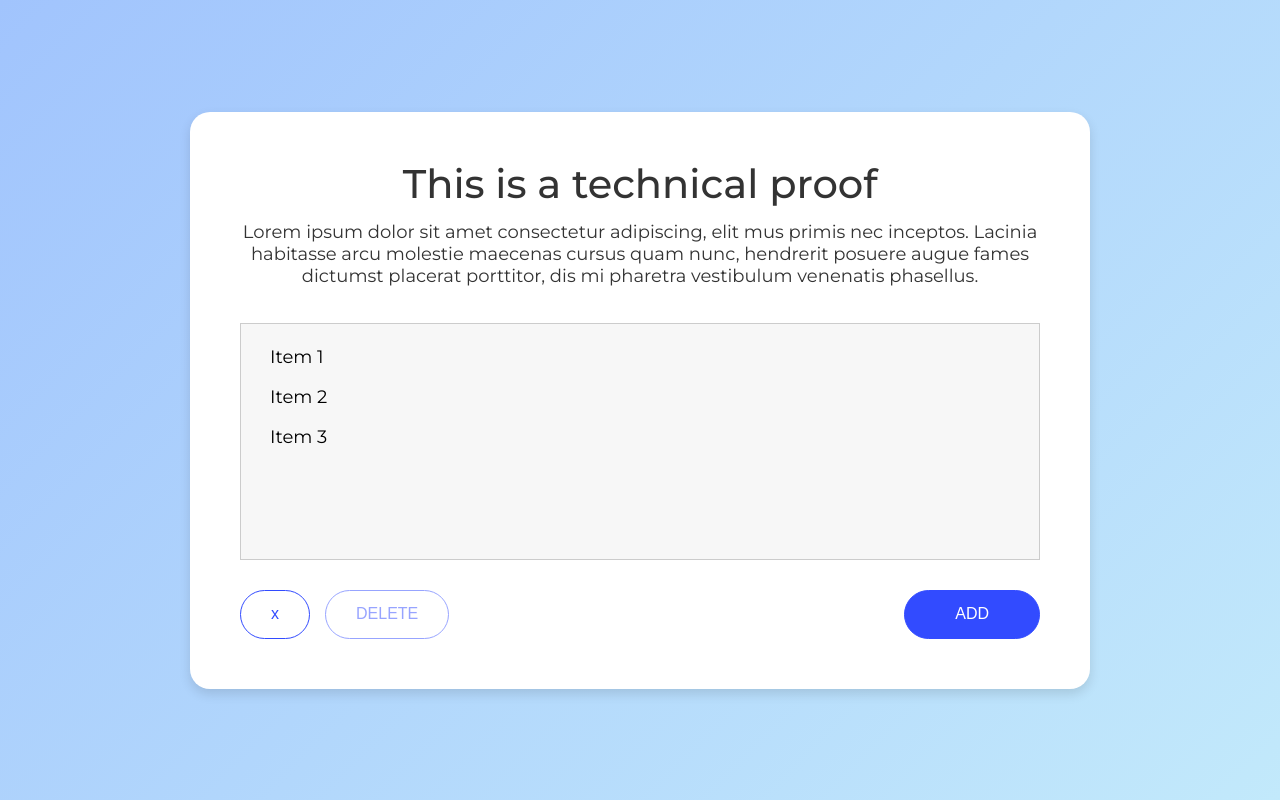
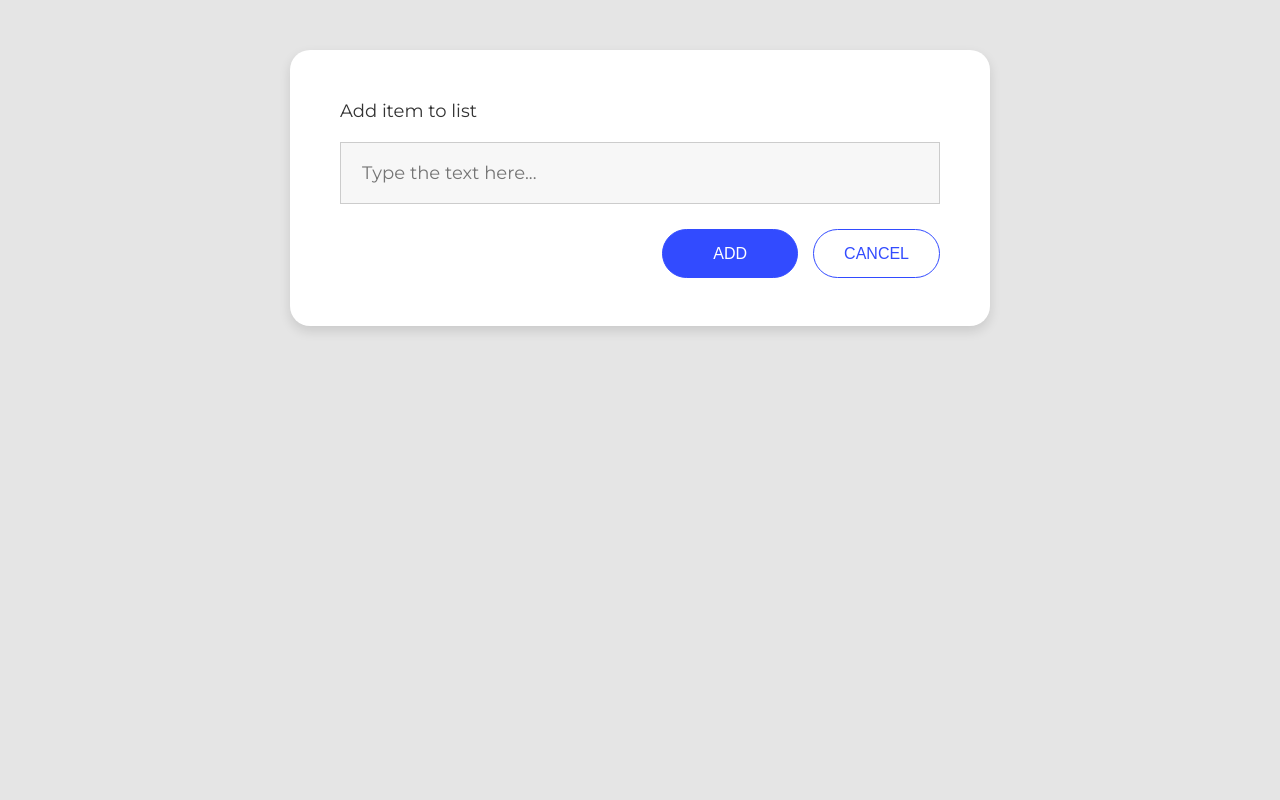
Before and after one commit to fcodiaz8/ci_prueba_tecnica, a React (Create React App) app: page /add in a window 1280 px wide. Built offline with nearby package versions, Linux system fonts and the light colour scheme.

Commit message:
Router y Layout 'Add'

```diff
--- a/package.json
+++ b/package.json
@@ -6,6 +6,7 @@
     "cra-template": "1.2.0",
     "react": "^19.0.0",
     "react-dom": "^19.0.0",
+    "react-router-dom": "^7.1.5",
     "react-scripts": "5.0.1",
     "styled-components": "^6.1.15",
     "web-vitals": "^4.2.4"
--- a/src/App.js
+++ b/src/App.js
@@ -1,11 +1,8 @@
-import { Home } from "./pages/Home";
+import { RouterProvider } from "react-router-dom";
+import { router } from "./routes";
 
 const App = () => {
-  return (
-    <div className="App">
-      <Home />
-    </div>
-  );
+  return <RouterProvider router={router} />;
 };
 
 export default App;
--- /dev/null
+++ b/src/pages/Add/index.js
@@ -0,0 +1,35 @@
+import * as S from "./styles";
+import { Button } from "../../components/Button";
+import { useNavigate } from "react-router-dom";
+
+export const Add = () => {
+  const navigate = useNavigate();
+
+  return (
+    <S.Add>
+      <S.Window>
+        <S.Description>Add item to list</S.Description>
+
+        <S.Content>
+          <input placeholder="Type the text here..." />
+        </S.Content>
+
+        <S.Buttons>
+          <div />
+          <div>
+            <Button
+              type="primary"
+              label="ADD"
+              onClick={() => navigate("/add")}
+            />
+            <Button
+              type="secondary"
+              label="CANCEL"
+              onClick={() => navigate("/")}
+            />
+          </div>
+        </S.Buttons>
+      </S.Window>
+    </S.Add>
+  );
+};
--- a/src/pages/Home/styles.js
+++ b/src/pages/Add/styles.js
@@ -1,50 +1,33 @@
 import styled from "styled-components";
 import { COLOR_PALETTE as C } from "../../styles";
 
-export const Home = styled.div`
+export const Add = styled.div`
   width: 100%;
   min-height: 100vh;
-  background: linear-gradient(
-    135deg,
-    ${C.BACKGROUND_1} 0%,
-    ${C.BACKGROUND_2} 100%
-  );
+  background-color: ${C.BACKGROUND_ADD};
 
   display: flex;
   justify-content: center;
-  align-items: center;
 `;
 
 export const Window = styled.div`
   display: flex;
   flex-direction: column;
   background-color: ${C.WHITE};
-  width: 900px;
-  height: 577px;
+  width: 700px;
+  height: 276px;
   border-radius: 20px;
   box-shadow: 0px 5px 12px ${C.SHADOW};
   box-sizing: border-box;
   padding: 50px;
-  margin: 10px;
-`;
-
-export const Title = styled.div`
-  height: 49px;
-  margin-bottom: 13px;
-  text-align: center;
-
-  font-size: 40px;
-  font-weight: 500;
-  line-height: 44px;
-  letter-spacing: 0px;
-  color: ${C.BLACK};
+  margin: 50px;
 `;
 
 export const Description = styled.div`
   display: flex;
   align-items: center;
-  height: 74px;
-  margin-bottom: 35px;
+  height: 22px;
+  margin-bottom: 20px;
   font-size: 18px;
   text-align: center;
   color: ${C.BLACK};
@@ -54,11 +37,17 @@ export const Content = styled.div`
   display: flex;
   flex-direction: column;
 
-  background-color: ${C.BACKGROUND_3};
-  height: 227px;
-  margin-bottom: 30px;
-  border: solid 1px ${C.BORDER};
-  padding: 13px 11px;
+  input {
+    color: ${C.BLACK};
+    background-color: ${C.BACKGROUND_3};
+    height: 22px;
+    margin-bottom: 25px;
+    border: solid 1px ${C.BORDER};
+    padding: 19px 21px;
+    outline: none;
+    font-family: "Montserrat";
+    font-size: 18px;
+  }
 `;
 
 export const Buttons = styled.div`
--- a/src/pages/Home/index.js
+++ b/src/pages/Home/index.js
@@ -2,10 +2,12 @@ import { useState } from "react";
 import * as S from "./styles";
 import { Button } from "../../components/Button";
 import { Item } from "../../components/Item";
+import { useNavigate } from "react-router-dom";
 
 export const Home = () => {
   const [items, setItems] = useState(["Item 1", "Item 2", "Item 3"]);
   const [selectedItems, setSelectedItems] = useState([]);
+  const navigate = useNavigate();
 
   const toggleSelectItem = (e) => {
     let newSelectItems = structuredClone(selectedItems);
@@ -50,7 +52,11 @@ export const Home = () => {
             />
           </div>
           <div>
-            <Button type="primary" label="ADD" />
+            <Button
+              type="primary"
+              label="ADD"
+              onClick={() => navigate("/add")}
+            />
           </div>
         </S.Buttons>
       </S.Window>
--- /dev/null
+++ b/src/routes/index.js
@@ -0,0 +1,9 @@
+import { createBrowserRouter } from "react-router-dom";
+import { Home } from "../pages/Home";
+import { Add } from "../pages/Add";
+
+export const router = createBrowserRouter([
+  { path: "/", element: <Home /> },
+  { path: "/add", element: <Add /> },
+  { path: "*", element: <p>Ruta no encontrada (404)</p> },
+]);
--- a/src/styles/index.js
+++ b/src/styles/index.js
@@ -7,4 +7,6 @@ export const COLOR_PALETTE = {
   BACKGROUND_BUTTON: "#324BFF",
   BLACK: "#333",
   SHADOW: "#0000001F",
+  BACKGROUND_ADD: "#0000001A",
+  PLACEHOLDER: "#999999",
 };
```
Also changed, not shown: 1 other file (tests, documents, lock files or other folders).
